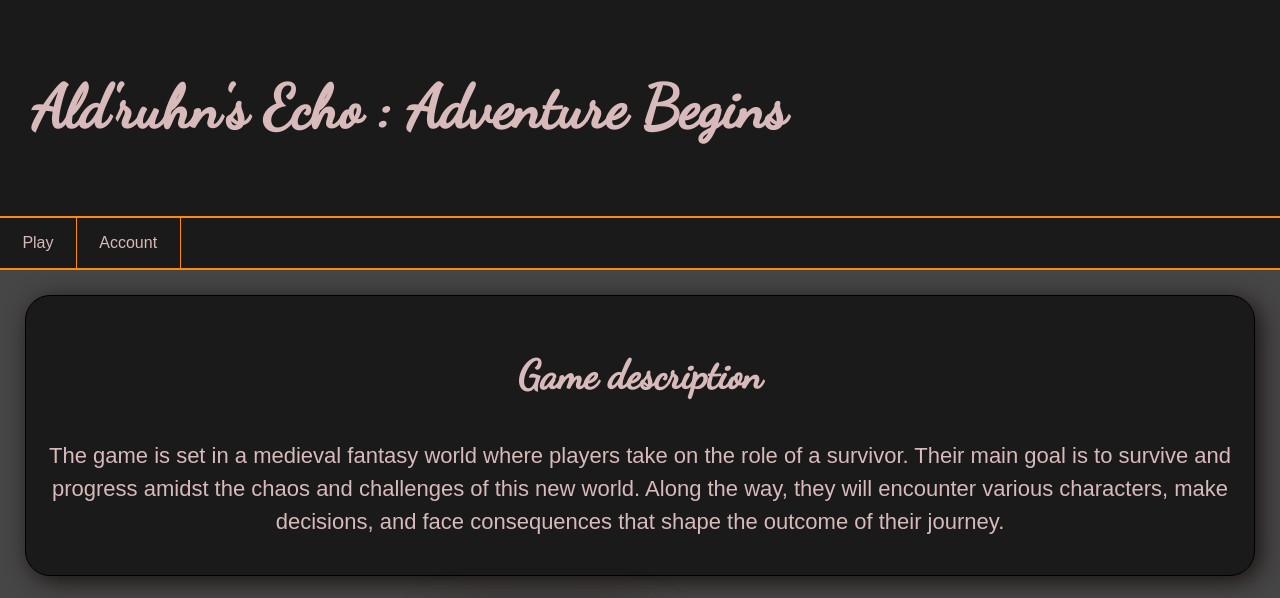
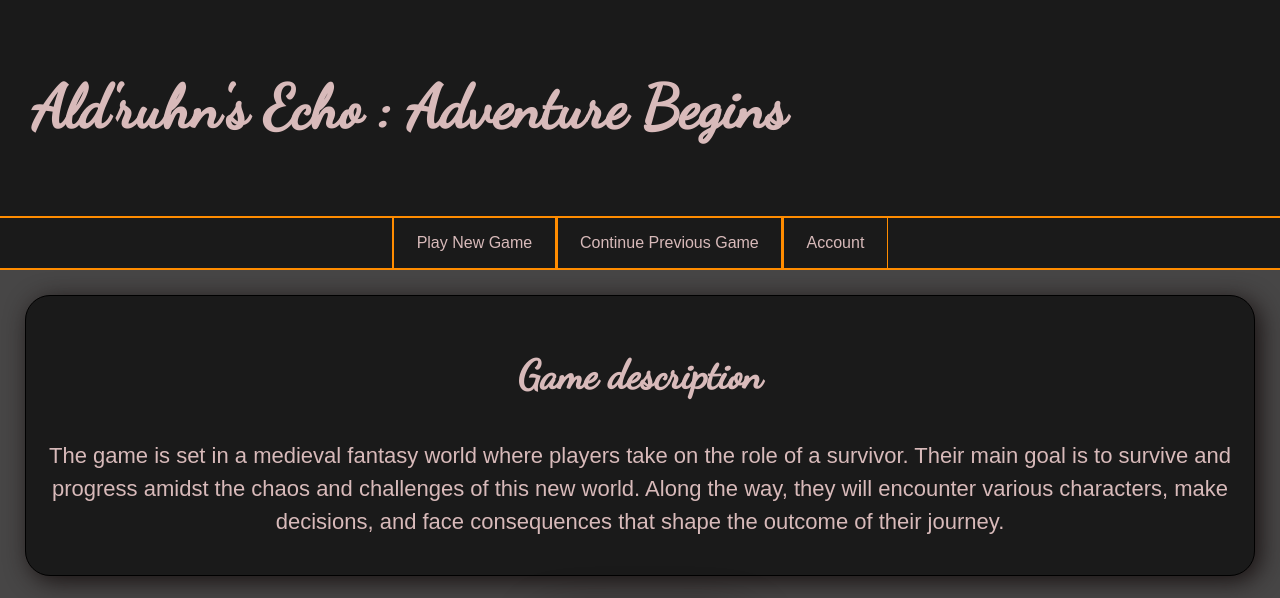
Before and after one commit to Joketts/AdvancedWeb, a Flask app: template templates/index.html in a window 1280 px wide; the page is wider, and only the part inside the window is pictured. Shown: the top 598 px of that part. Run offline with Flask 3, Linux system fonts and the light colour scheme; the template is opened without the code that fills it, so the values that code supplies are empty; some libraries are stand-ins or nearby versions.

Commit message:
Merge remote-tracking branch 'origin/master'
# Conflicts:
#	Server.py

```diff
--- a/Server.py
+++ b/Server.py
@@ -1,18 +1,35 @@
 from flask import Flask, render_template, jsonify
-
 from AdvancedWeb.cyoa_game import CYOAGame, story
+from flask_sqlalchemy import *
+from Database import db
 
 app = Flask(__name__)
 game = CYOAGame(story)
 
-
-@app.route("/index/")
-def index():
-    return render_template("index.html")
+#database = Flask(__name__)
+app.config['SQLALCHEMY_DATABASE_URI'] = 'sqlite:///PlayerProgress.db'
+db.init_app(app)
+with app.app_context():
+    db.create_all()
 
 
-@app.route("/index/game/")
+@app.route("/index")
+def index():
+    return render_template('index.html')
+
+
+@app.route("/index/game")
 def game_page():
+    game.reset_game()
+    page_content = game.get_current_page_content()
+    return render_template('gamepage.html', page_text=page_content['text'], choices=page_content['choices'])
+
+
+@app.route("/index/game_saved")
+def game_page_saved():
+    game.reset_game()
+    player_id = ''
+    game.load_progress(player_id)
     page_content = game.get_current_page_content()
     return render_template('gamepage.html', page_text=page_content['text'], choices=page_content['choices'])
 
@@ -24,20 +41,32 @@ def make_choice(choice_name):
     return render_template('gamepage.html', page_text=page_content['text'], choices=page_content['choices'])
 
 
-@app.route('/go_back', methods=['POST'])
+@app.route('/index/game/go_back', methods=['POST'])
 def go_back():
     content = game.go_back()
     return jsonify(content=content)
-#
-@app.route("/index/account/")
+
+
+@app.route('/index/game/save_progress', methods=['POST'])
+def save_progress():
+    # Assuming 'game' is an instance of your CYOAGame class
+    player_id = ''  # Replace with your logic to identify the player
+
+    game.save_progress(player_id)  # Call the save_progress method from your CYOAGame instance
+
+    return jsonify(status='success')  # Return a JSON response to indicate success
+
+
+@app.route('/index/game/reset_game', methods=['POST'])
+def reset_game():
+    content = game.reset_game()
+    return jsonify(content=content)
+
+
+@app.route("/index/account")
 def account():
     return render_template('Account.html')
 
 
-@app.errorhandler(404)
-def page_not_found(error):
-    return "Couldn't Find page requested, Sorry.", 404
-
-
 if __name__ == "__main__":
     app.run(host='0.0.0.0')
--- a/Static/css/style.css
+++ b/Static/css/style.css
@@ -19,15 +19,23 @@ h5 {
     color: #d8baba;
 }
 
-
 p {
     text-decoration: none;
     list-style-type: none;
     font-family:Arial;
     line-height: 1.5;
+    font-size: 40px;
     color: #d8baba;
 }
 
+aside ul a {
+    text-decoration: none;
+    list-style-type: none;
+    font-family:Arial;
+    line-height: 1.5;
+    font-size: 40px;
+    color: #d8baba;
+}
 p1{
     font-size: 50px;
     color: #d8baba;
@@ -48,13 +56,21 @@ h4 {
 
 header {
     padding: 2em;
+    text-align: center;
 }
 
 .header {
     display: flex;
     flex-direction: row;
     justify-content: space-between;
-    align-items:stretch;
+    align-items: center;
+    text-align: center;
+    width: 100%;
+}
+
+.header h1 {
+    text-align: center;
+    /* Other styles */
 }
 
 .side_button{
@@ -122,17 +138,20 @@ nav ul {background-color: #1a1a1a;}
 /* Nav Bar*/
 
 nav ul {
+    display: flex;
     list-style-type: none;
     margin: 0;
     padding: 0;
     overflow: hidden;
     border-bottom: 2px solid #ff8c00;
     border-top: 2px solid #ff8c00;
+    justify-content: center;
 }
 
 nav li {
-    float: left;
+    justify-content: center;
     border-right: 1px solid #ff8c00;
+    border-left: 2px solid #ff8c00;
 }
 
 nav li a {
@@ -183,7 +202,7 @@ body {
     display: flex;
     flex-direction: column;
     align-self: center;
-    min-height: 45em;
+    min-height: 64em;
     margin-bottom: 0px;
 }
 main {
@@ -201,6 +220,7 @@ aside {
     display: flex;
     flex-direction: column;
     align-items: center;
+    justify-content: center;
     margin-top: 20px;
 }
 
@@ -209,8 +229,8 @@ aside ul {
     margin: 0;
     padding: 0;
     overflow: hidden;
+}
 
-}
 .button {
     display: inline-block;
     padding: 20px 40px;
@@ -228,9 +248,6 @@ aside ul {
     background-color: #45a049;
 }
 
-
-
-
 .visable_box {
     background-color: #1a1a1a;
     margin: 25px;
@@ -239,7 +256,8 @@ aside ul {
     border-radius: 25px;
     box-shadow: 5px 5px 25px rgb(24, 17, 17);
 }
-/*
+
+
 @media (max-width: 1500px) {
   .container {
     flex-direction: column;
@@ -255,9 +273,6 @@ aside ul {
       min-height: 135em;
     }
 }
-*/
-
-/
 
 /*images*/
 
@@ -282,6 +297,8 @@ aside ul {
     Height:auto;
     animation-name: ogfade;
     animation-duration: 0.5s;
+    display: block; /* Ensures the image behaves as a block element */
+    margin: 0 auto; /* Centers the image horizontally within the flex container */
 }
 .Images_other{
     border-radius: 25px;
@@ -308,8 +325,8 @@ aside ul {
 .Images_3 {
     border-radius: 25px;
     box-shadow: 5px 5px 50px rgb(24, 17, 17);
-    Width:70%;
-    Height:auto;
+    Width: 70%;
+    Height: auto;
     animation-name: ogfade;
     animation-duration: 0.5s;
 }
--- a/templates/Account.html
+++ b/templates/Account.html
@@ -37,7 +37,7 @@
     <nav1>
         <div>
             <ul>
-                <li><a href="/index/">Back Home</a></li>
+                <li><a href="/index">Back Home</a></li>
                 <li class="logged-in">
                   <a href="#" class="modal-trigger" data-target="modal-account">Account</a>
                 </li>
@@ -121,6 +121,7 @@
         //imports the required functions from firebase
         import { initializeApp } from 'https://www.gstatic.com/firebasejs/9.19.1/firebase-app.js';
         import{ getAuth, signInWithEmailAndPassword, createUserWithEmailAndPassword, signOut, onAuthStateChanged } from 'https://www.gstatic.com/firebasejs/9.19.1/firebase-auth.js';
+
 
         //firebase config for my account
         const firebaseConfig = {
@@ -223,6 +224,7 @@
 
     <!--Links to js files -->
     <script src="https://cdnjs.cloudflare.com/ajax/libs/materialize/1.0.0/js/materialize.min.js"></script>
-    <script src="scripts/index.js"></script>
+    <script src="{{ url_for('static', filename='scripts/index.js') }}"></script>
+
 </body>
 </html>
--- a/templates/index.html
+++ b/templates/index.html
@@ -21,8 +21,9 @@
 
         <nav class = "nav">
             <ul>
-                <li><a href="/index/game/">Play</a></li>
-                <li><a href="/index/account/">Account</a></li>
+                <li><a href="/index/game">Play New Game</a></li>
+                <li><a href="/index/game_saved">Continue Previous Game</a></li>
+                <li><a href="/index/account">Account</a></li>
             </ul>
         </nav>
 
@@ -42,7 +43,7 @@
 
             <aside>
                 <div class="image_container">
-                    <img class="Images" src="{{ url_for('static', filename='img/cat.png') }}">
+                    <img class="Images" src="{{ url_for('static', filename='img/background4.jpg') }}">
                 </div>
             </aside>
 
@@ -53,4 +54,37 @@
         </div>
     </body>
 
+<script type="module">
+
+            //imports the required functions from firebase
+            import { initializeApp } from "https://www.gstatic.com/firebasejs/9.19.1/firebase-app.js";
+            import{ getAuth, onAuthStateChanged } from 'https://www.gstatic.com/firebasejs/9.19.1/firebase-auth.js';
+
+            //firebase config for my account
+            const firebaseConfig = {
+                apiKey: "AIzaSyB7ZR3yQF8SzBv5jWp47FgO6TweEH7hUh4",
+                authDomain: "mywebsitedatabase-2ff3e.firebaseapp.com",
+                projectId: "mywebsitedatabase-2ff3e",
+                storageBucket: "mywebsitedatabase-2ff3e.appspot.com",
+                messagingSenderId: "1000470139412",
+                appId: "1:1000470139412:web:af3ee0e35596f81c628d01",
+                measurementId: "G-2Y86DCEM5R"
+            };
+
+            // Initialize Firebase
+            const app = initializeApp(firebaseConfig);
+            const auth = getAuth(app);
+
+            //When page is loaded
+            onAuthStateChanged(auth, user =>{
+                //if a user is logged in display user in console
+                if(user) {
+                    console.log('user logged in: ', user)
+                } else {
+                    //display no user in console
+                    console.log('user logged out')
+                }
+            })
+        </script>
+
 </html>
```
Also changed, not shown: cyoa_game.py (+22 -1 lines), templates/gamepage.html (+74 -10 lines), Static/img/background1.jpg (added), Static/img/background2.jpg (added), Static/img/background3.jpg (added), Static/scripts/index.js (renamed from templates/scripts/index.js), 1 other file.
